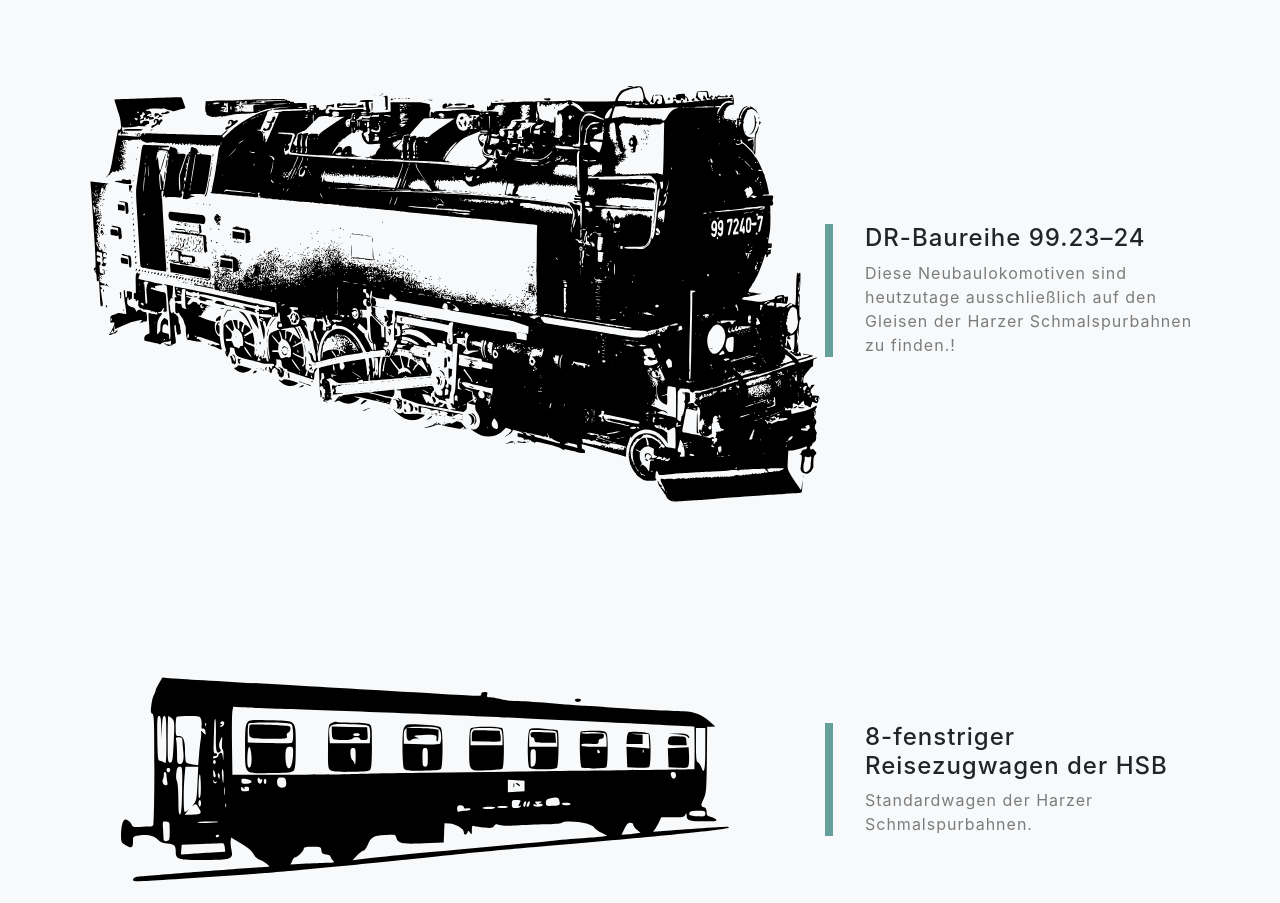
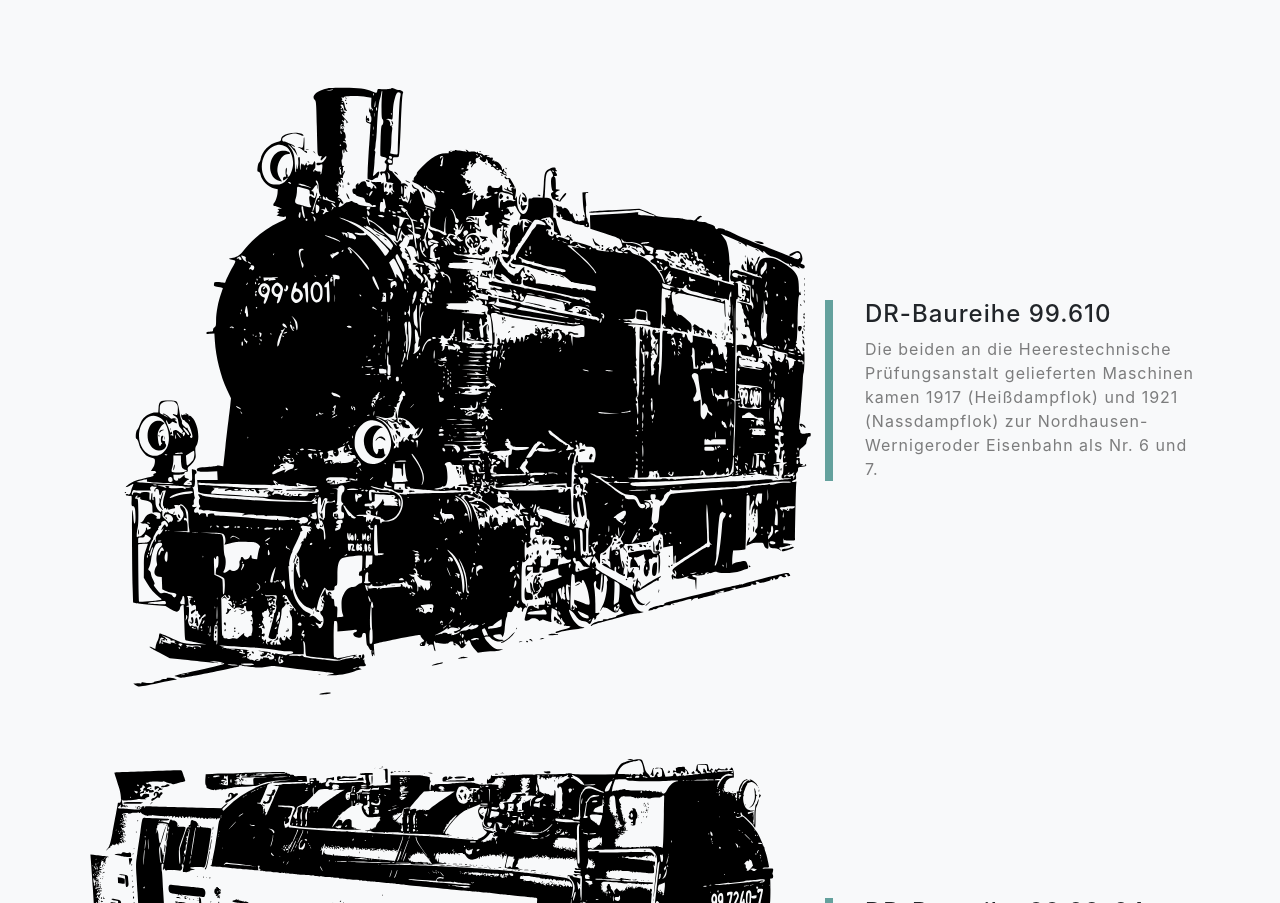
Before and after one commit to asaalmann/narrow_gauge, a website with bundled scripts: page index.html in a window 1280 px wide. Shown: the part 4634-5537 px from the top of the page. Built offline with nearby package versions, Linux system fonts and the light colour scheme.

Commit message:
Update index.html

```diff
--- a/index.html
+++ b/index.html
@@ -135,6 +135,19 @@
         </div>
       </div>
 
+       <!-- Featured Project Row -->
+      <div class="row align-items-center no-gutters mb-4 mb-lg-5">
+        <div class="col-xl-8 col-lg-7">
+          <img class="img-fluid mb-3 mb-lg-0" src="img/svg/pfiffi.svg" alt="">
+        </div>
+        <div class="col-xl-4 col-lg-5">
+          <div class="featured-text text-center text-lg-left">
+            <h4>DR-Baureihe 99.610</h4>
+            <p class="text-black-50 mb-0">Die beiden an die Heerestechnische Prüfungsanstalt gelieferten Maschinen kamen 1917 (Heißdampflok) und 1921 (Nassdampflok) zur Nordhausen-Wernigeroder Eisenbahn als Nr. 6 und 7. </p>
+          </div>
+        </div>
+      </div>
+
             <!-- Featured Project Row -->
       <div class="row align-items-center no-gutters mb-4 mb-lg-5">
         <div class="col-xl-8 col-lg-7">
```
